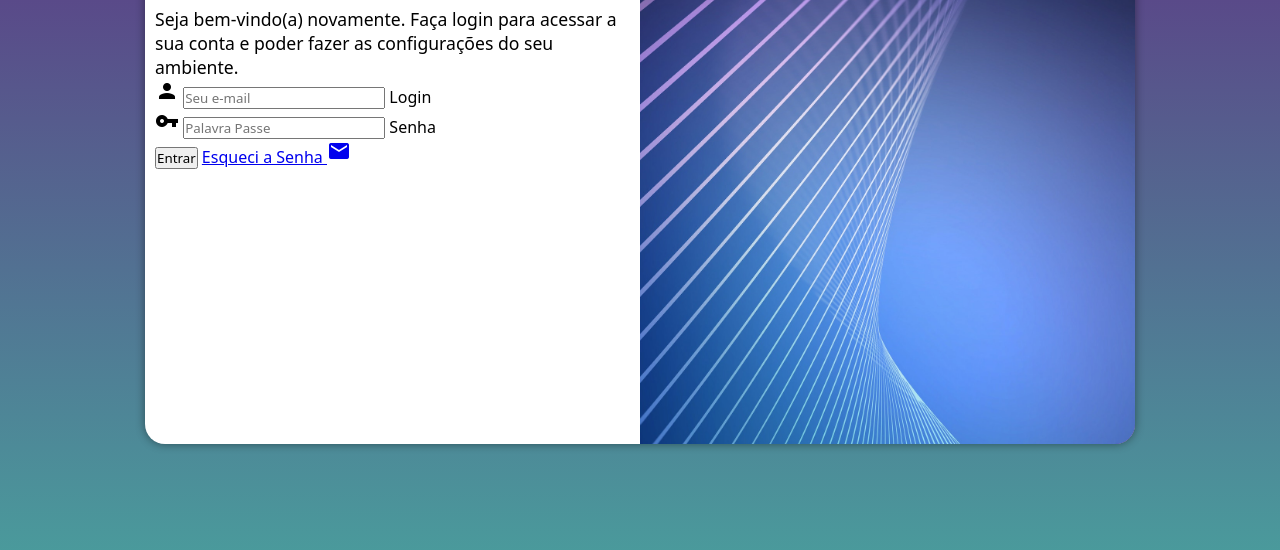
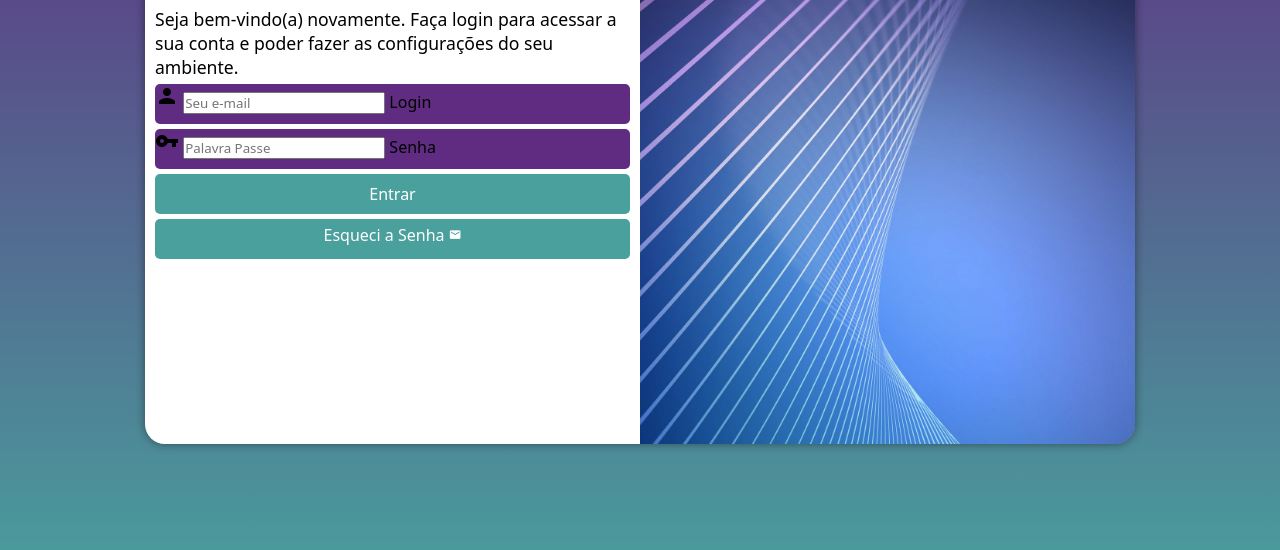
Before and after one commit to FabioBronze/projeto-login, a plain HTML site: page index.html in a window 1280 px wide. Shown: the part 206-756 px from the top of the page. Drawn offline with Linux system fonts and the light colour scheme.

Commit message:
atualização

```diff
--- a/estilos/style.css
+++ b/estilos/style.css
@@ -30,7 +30,7 @@ main{
 #login{
     background-color: white;
     height: 500px;
-    width: 250px;
+    width: 260px;
     border-radius: 20px;
     overflow: hidden;
     box-shadow: 0px 0px 10px rgba(0, 0, 0, 0.432);
@@ -61,3 +61,51 @@ h1{
 p{
     font-size: 0.8em;
 }
+
+.campo{
+    background-color: #5f2c82;
+    display: block; /* Não tem necessidade pq a div ja é um block */
+    width: 100%; /* Não tem necessidade pq são a 100% (são 2 div's) */
+    height: 40px;
+    border-radius: 5px;
+    margin: 5px 0px;
+}
+
+form > input[type=submit]{
+    display: block;
+    font-size: 1em;
+    width: 100%;
+    height: 40px;
+    background-color: #49a09d;
+    color: white;
+    border: none;
+    border-radius: 5px;
+}
+
+form > input[type=submit]:hover{
+    background-color: #367976;
+    cursor: pointer;
+}
+
+form > a.botao{
+    display: block;
+    text-align: center;
+    font-size: 1em;
+    width: 100%;
+    height: 40px;
+    padding-top: 5px;
+    margin-top: 5px;
+    color: white;
+    background-color: #49a09d;
+    border: none;
+    border-radius: 5px;
+    text-decoration: none;
+}
+
+.botao:hover{
+    background-color: #367976;
+}
+
+form > a.botao > i{
+    font-size: 0.8em;
+}
--- a/index.html
+++ b/index.html
@@ -30,7 +30,7 @@
                         <label for="isenha">Senha</label>
                     </div>
                     <input type="submit" value="Entrar">
-                    <a href="esqueci.html">
+                    <a class="botao" href="esqueci.html">
                         Esqueci a Senha <i class="material-icons">mail</i>
                     </a>
                 </form>
```
